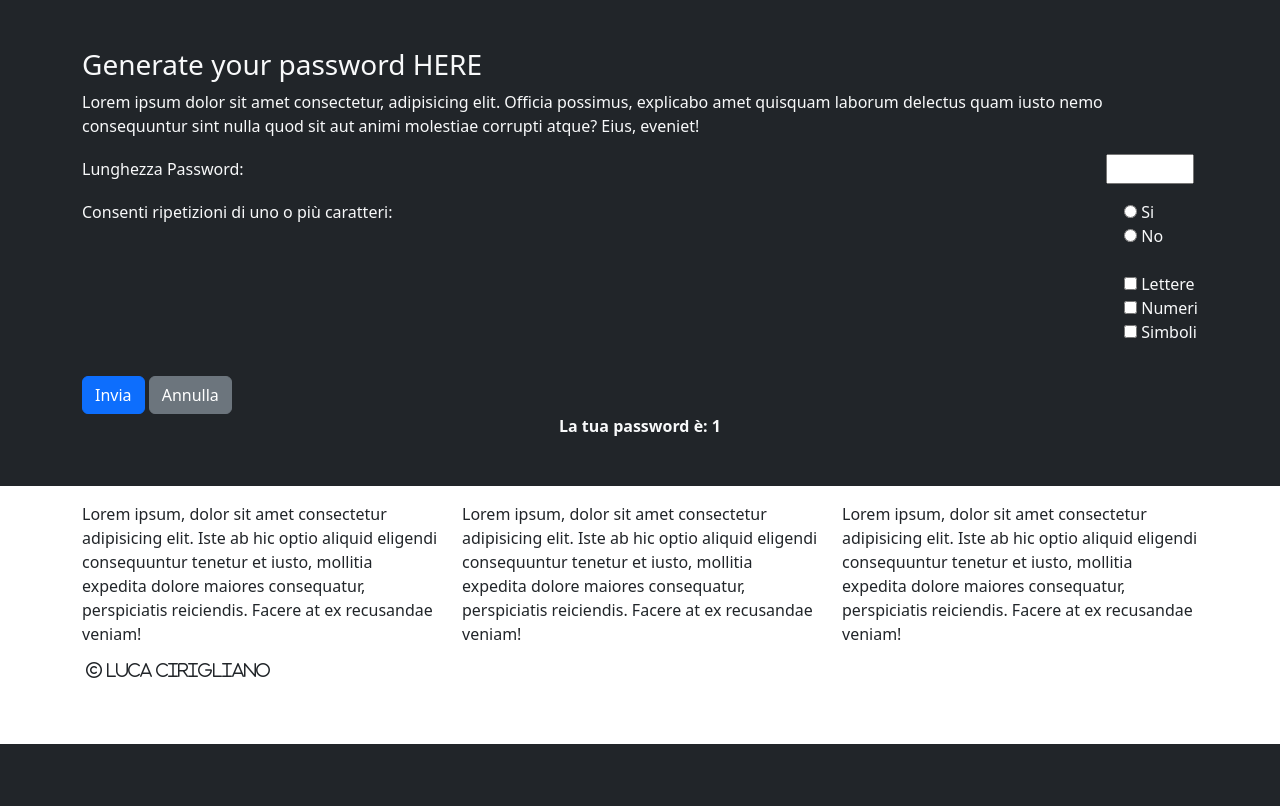
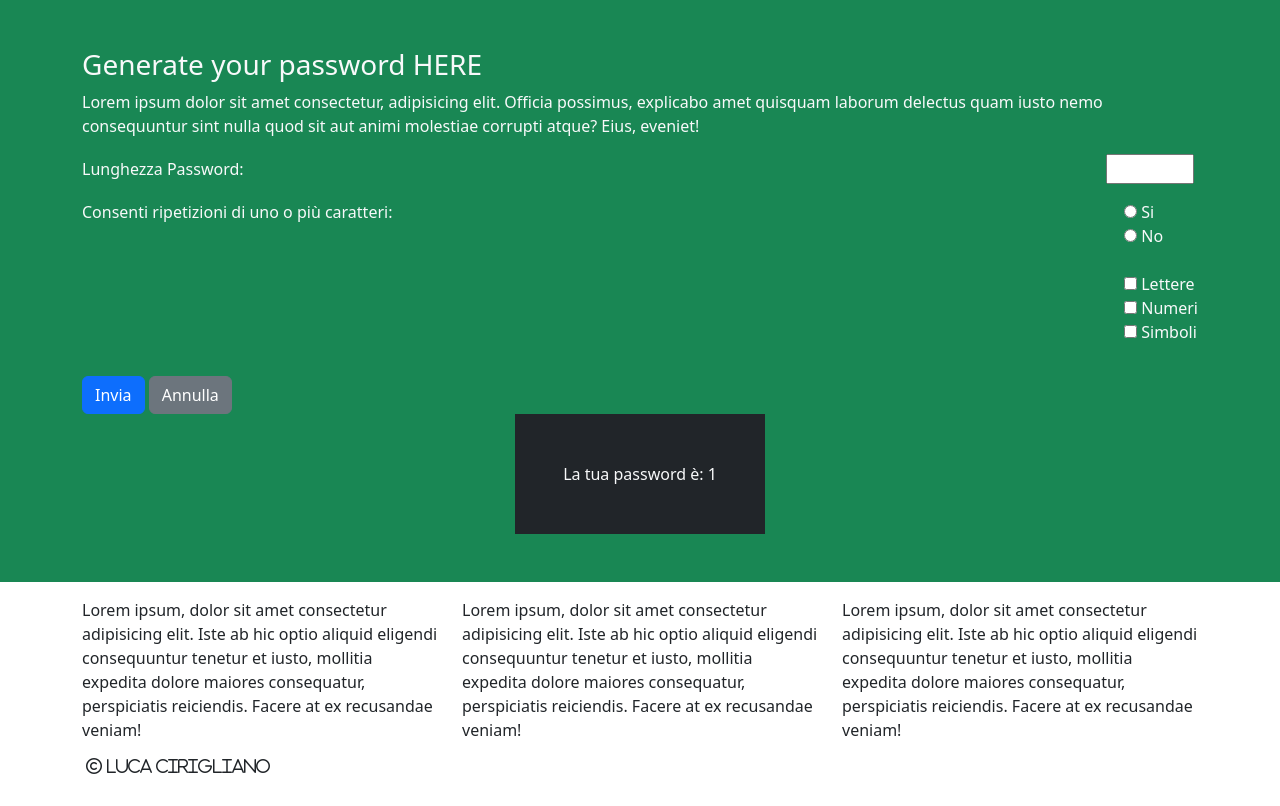
Before and after one commit to L-cir94/php-strong-password-generator, a PHP site: page /?passwordLength=1 in a window 1280 px wide. Shown: the part 56-862 px from the top of the page. Before the commit the page ends 800 px from the top, so only its background shows below. Run offline with PHP 8.4, Linux system fonts and the light colour scheme; data that the repository does not hold is empty.

Commit message:
style passGenerator

```diff
--- a/index.php
+++ b/index.php
@@ -8,7 +8,7 @@ include __DIR__ . '/views/layout/head.php';
     include_once __DIR__. '/helpers/action.php'
     ?>
     <main>
-    <section class="newsletter bg-dark text-light py-5">
+    <section class="newsletter bg-success text-light py-5">
         <div class="container">
             <h3>Generate your password HERE</h3>
             <p>Lorem ipsum dolor sit amet consectetur, adipisicing elit. Officia possimus, explicabo amet quisquam laborum delectus quam iusto nemo consequuntur sint nulla quod sit aut animi molestiae corrupti atque? Eius, eveniet!
@@ -43,7 +43,7 @@ include __DIR__ . '/views/layout/head.php';
                     <button type="reset" class="btn btn-secondary">Annulla</button>
                 </div>
                 <div class="d-flex justify-content-center">
-                <span><strong>La tua password è: <?= $password ?></strong></span>
+                <span class="p-5 bg-dark"><strong></strong></strong></strong>La tua password è: <?= $password ?></strong></span>
             </div>
 
             </form>
--- a/views/partials/header.php
+++ b/views/partials/header.php
@@ -1,4 +1,4 @@
-<header class="bg-dark text-white">
+<header class="text-white bg-dark">
     <div class="container">
         <div class="row">
             <h1>php-strong-password-generator</h1>
```
